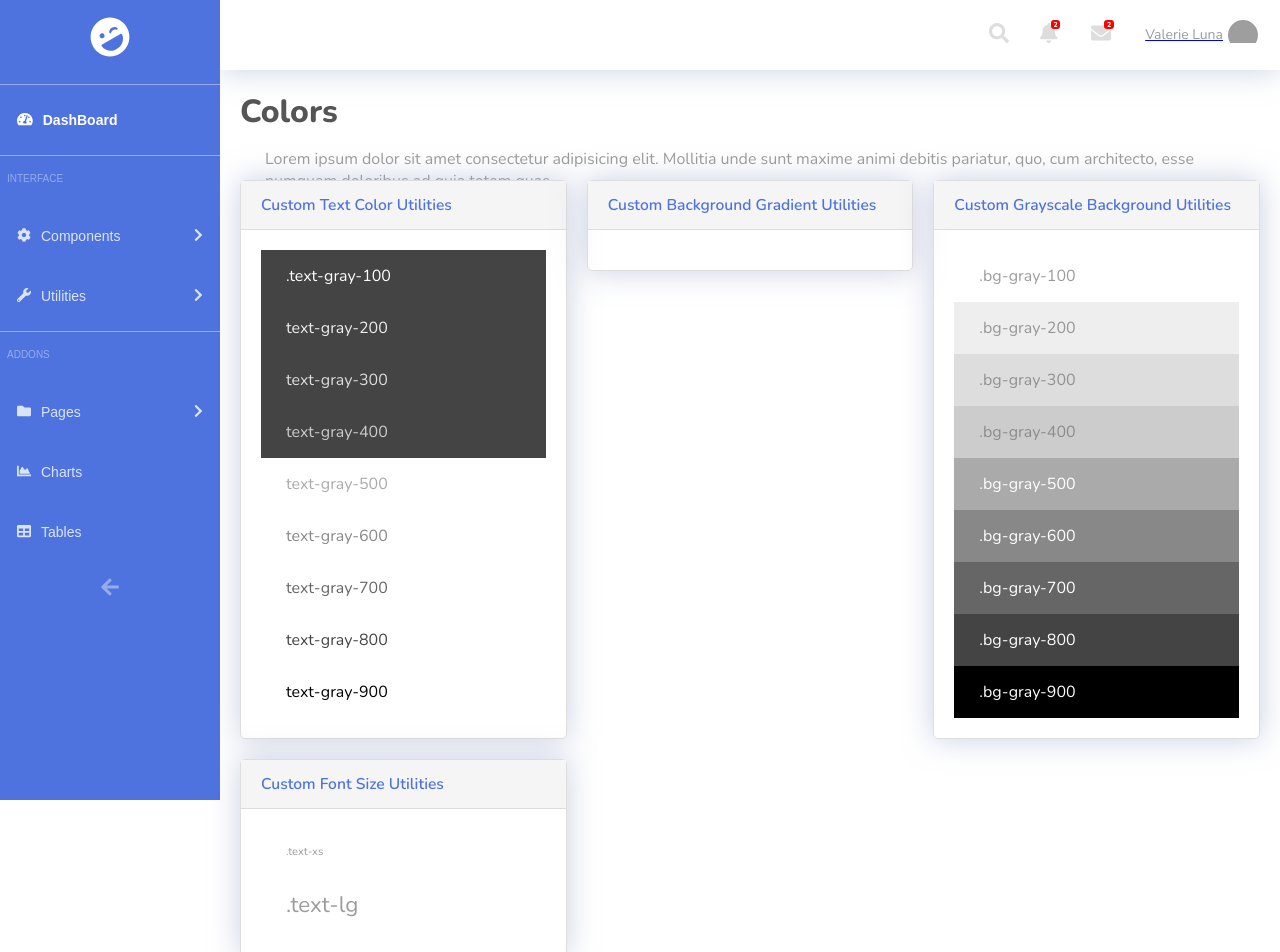
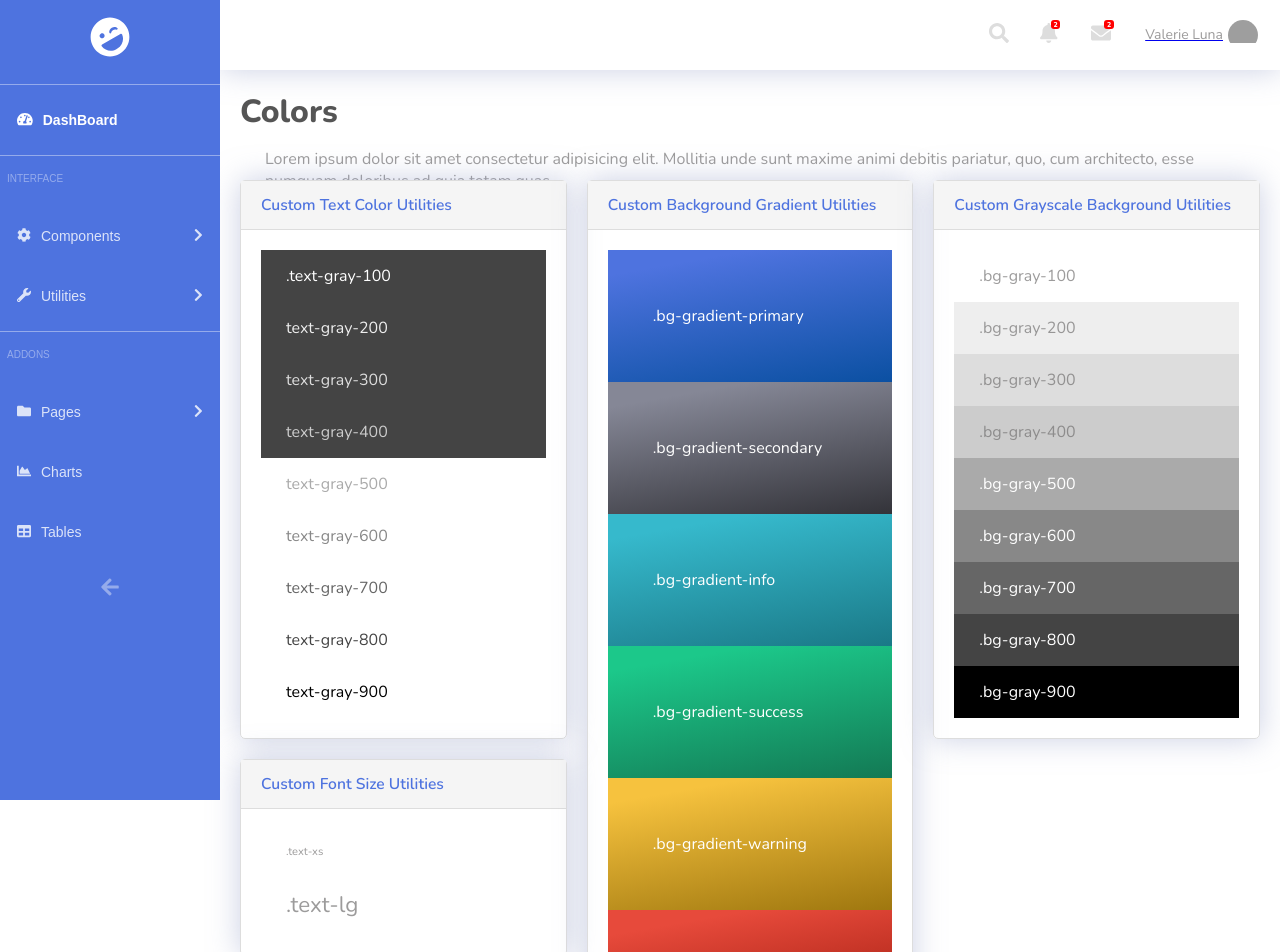
Before and after one commit to RobertLigman/sb-admin-2-clone, a React (Create React App) app: page /Colors in a window 1280 px wide. Shown: the top 952 px of the page. Built offline with nearby package versions, Linux system fonts and the light colour scheme; grey boxes are pictures that could not be loaded.

Commit message:
add gradients and styling to it in Colors.js

```diff
--- a/src/components/Colors/Colors.css
+++ b/src/components/Colors/Colors.css
@@ -94,3 +94,37 @@
 .bg-gray-900 {
     background-color: #000;
 }
+
+[class*="bg-gradient"] {
+    padding: 40px 20px;
+}
+
+.bg-gradient-primary {
+    background: rgb(78, 115, 223);
+    background: linear-gradient( 170deg, var(--primary) 14%, var(--primary-dark) 100%);
+}
+
+.bg-gradient-secondary {
+    background: var(--secondary);
+    background: linear-gradient( 170deg, var(--secondary) 14%, var(--secondary-dark) 100%);
+}
+
+.bg-gradient-success {
+    background: var(--success);
+    background: linear-gradient( 170deg, var(--success) 14%, var(--success-dark) 100%);
+}
+
+.bg-gradient-info {
+    background: var(--info);
+    background: linear-gradient(170deg, var(--info) 14%, var(--info-dark) 100%);
+}
+
+.bg-gradient-warning {
+    background: var(--warning);
+    background: linear-gradient( 170deg, var(--warning) 14%, var(--warning-dark) 100%);
+}
+
+.bg-gradient-danger {
+    background: var(--danger);
+    background: linear-gradient( 170deg, var(--danger) 14%, var(--danger-dark) 100%);
+}
--- a/src/components/Colors/Colors.js
+++ b/src/components/Colors/Colors.js
@@ -32,7 +32,26 @@ const Colors = () => {
         </Card>
       </div>
 
-      <Card title="Custom Background Gradient Utilities"></Card>
+      <Card title="Custom Background Gradient Utilities">
+        <div className="bg-gradient-primary">
+          <p className="text-gray-100">.bg-gradient-primary</p>
+        </div>
+        <div className="bg-gradient-secondary">
+          <p className="text-gray-100">.bg-gradient-secondary</p>
+        </div>
+        <div className="bg-gradient-info">
+          <p className="text-gray-100">.bg-gradient-info</p>
+        </div>
+        <div className="bg-gradient-success">
+          <p className="text-gray-100">.bg-gradient-success</p>
+        </div>
+        <div className="bg-gradient-warning">
+          <p className="text-gray-100">.bg-gradient-warning</p>
+        </div>
+        <div className="bg-gradient-danger">
+          <p className="text-gray-100">.bg-gradient-danger</p>
+        </div>
+      </Card>
       <Card title="Custom Grayscale Background Utilities">
         <p className="bg-gray-100">.bg-gray-100</p>
         <p className="bg-gray-200">.bg-gray-200</p>
--- a/src/index.css
+++ b/src/index.css
@@ -7,6 +7,17 @@
 :root {
     /* --side-bar-width: 220px; */
     --primary: #4e73df;
+    --primary-dark: #0b50a2;
+    --secondary: #858796;
+    --secondary-dark: #333339;
+    --success: #1cc88a;
+    --success-dark: #137954;
+    --info: #36b9cc;
+    --info-dark: #1a7987;
+    --warning: #f6c23e;
+    --warning-dark: #9f770f;
+    --danger: #e74a3b;
+    --danger-dark: #911307;
     --side-nav-width: 100px;
     --header-height: 70px;
     --footer-height: 80px;
```
